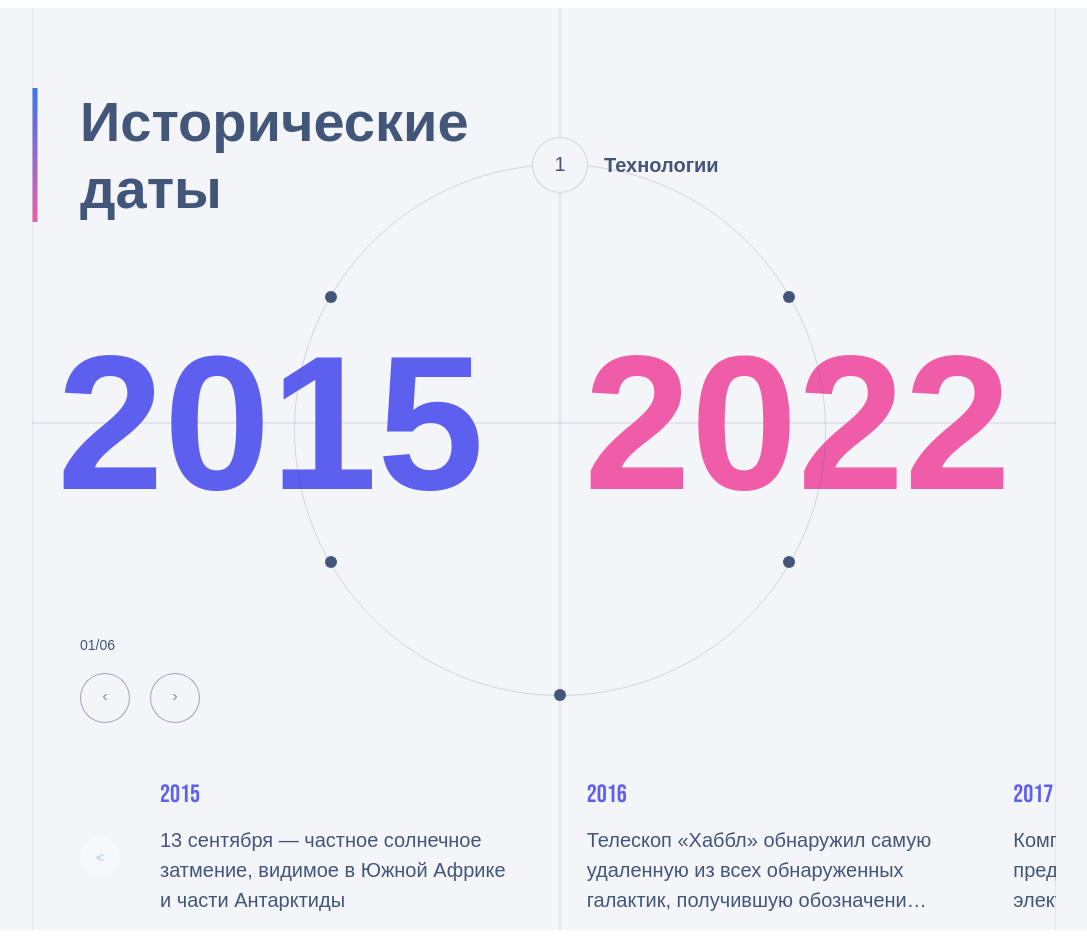
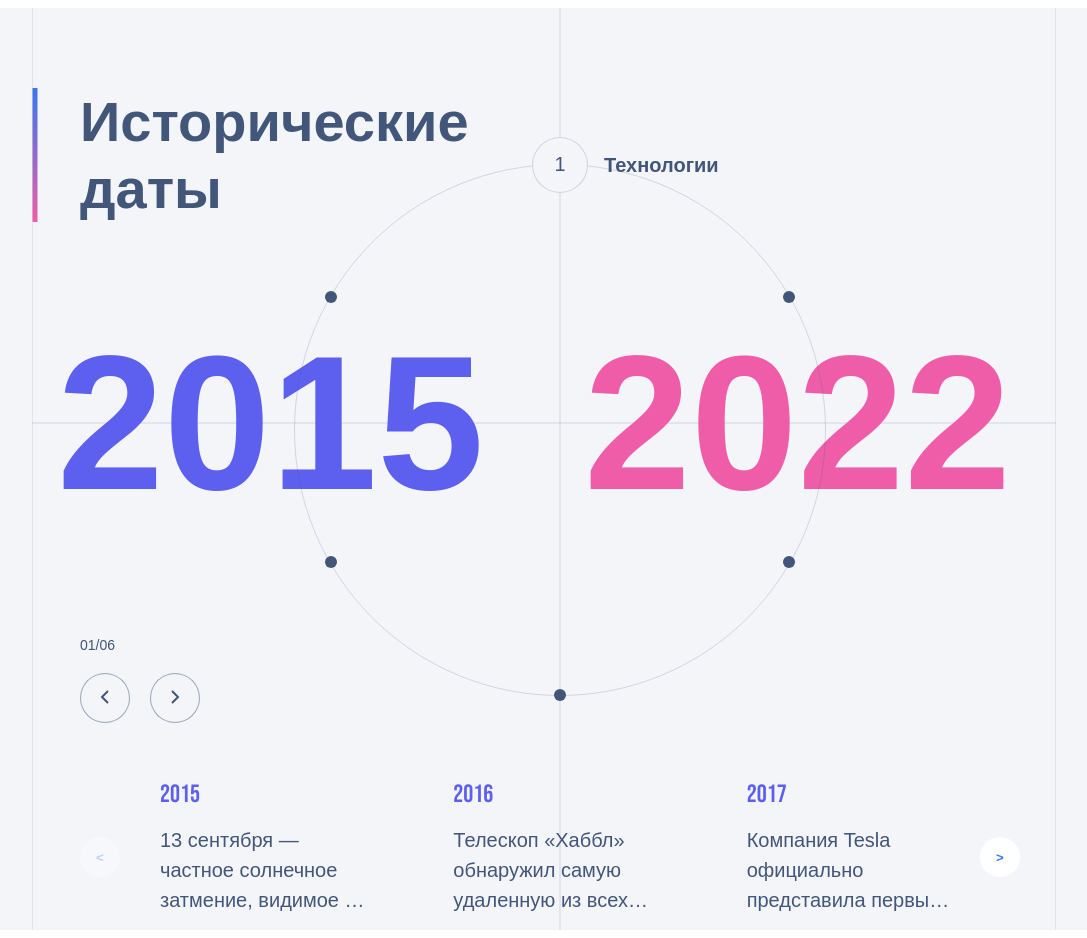
Before and after one commit to Sun-in-summer/only_for, a React app in the folder timeline-block/: page / in a window 1280 px wide. Shown: the whole page, without its empty margins (96-1183 px from the left). Built offline with nearby package versions, Linux system fonts and the light colour scheme.

Commit message:
2nd column text is added on mobile view

```diff
--- a/timeline-block/src/components/circle-time-line/circle-time-line.styles.ts
+++ b/timeline-block/src/components/circle-time-line/circle-time-line.styles.ts
@@ -6,6 +6,7 @@ export const CircleContainer = styled.div`
   height: 415px;
   @media (max-width: 430px) {
     height: 182px;
+    width: 0px;
   }
 `;
 
--- a/timeline-block/src/components/events-slider/events-slider.styles.ts
+++ b/timeline-block/src/components/events-slider/events-slider.styles.ts
@@ -1,4 +1,5 @@
 import styled from "styled-components";
+import { SwiperSlide } from "swiper/react";
 
 
 export const SliderTrack = styled.div`
@@ -8,16 +9,15 @@ export const SliderTrack = styled.div`
   padding: 56px 80px 0px 80px;
   height: 135px;
   max-width: 1200px;
-  padding-left: 80px;
-  overflow: visible;
   position: relative;
   @media (max-width: 430px) {
     padding: 0rem;
-    gap: 25px;
     margin-bottom: 58px;
     margin-top: 20px;
   }
 `;
+
+
 
 export const EventYear = styled.div`
   font-family: "Bebas Neue", sans-serif;
@@ -36,6 +36,9 @@ export const EventDescription = styled.div`
   display: -webkit-box;
   -webkit-box-orient: vertical;
   overflow: hidden;
+  word-wrap: break-word;
+  overflow-wrap: break-word;
+  word-break: normal;
   @media (max-width: 430px) {
     line-height: 1.45;
     -webkit-line-clamp: 4;
@@ -79,45 +82,18 @@ export const InnerNavButton = styled.button`
   }
 `;
 
-// export const StyledSwiper = styled.div`
-//   .swiper-pagination {
-//     display: flex;
-//     justify-content: center;
-//     gap: 10px;
-//     position: absolute;
-//     left: 0;
-//     right: 0;
-//     bottom: 24px;
-//     z-index: 10;
-//   }
-//   .swiper-pagination-bullet {
-//     width: 6px;
-//     height: 6px;
-//     background-color: #42567a;
-//     opacity: 0.3;
-//     margin: 0;
-//     border-radius: 50%;
-//     transition: opacity 0.2s;
-//   }
-//   .swiper-pagination-bullet-active {
-//     opacity: 1;
-//   }
-// `;
-
 
 export const InnerSlideContainer = styled.div`
   @media (max-width: 430px) {
     width: 166px;
-    flex-shrink: 0;
+    flex-shrink: 2;
     transition: opacity 0.3s ease;
 
-
-    .swiper-slide:not(.swiper-slide-active) & {
+    .inner-slide:not(.swiper-slide-active) & {
       opacity: 0.4;
     }
 
-
-    .swiper-slide-active & {
+    .inner-slide.swiper-slide-active & {
       opacity: 1;
     }
   }
--- a/timeline-block/src/components/events-slider/events-slider.tsx
+++ b/timeline-block/src/components/events-slider/events-slider.tsx
@@ -6,6 +6,7 @@ import {
   SliderTrack,
   InnerNavButton,
   InnerSlideContainer,
+
 } from "./events-slider.styles";
 import { Navigation } from "swiper/modules";
 import "swiper/css";
@@ -14,6 +15,7 @@ import {
   DEFAULT_BIG_SLIDES_QTY,
   DEFAULT_EVENTS_ON_SLIDE,
   EVENT_DESCRIPTION_COLUMN_GAP,
+  MIN_EVENT_DESCRIPTION_COLUMN_GAP,
   MINIMIZED_EVENTS_ON_SLIDE,
 } from "../../const";
 import { useImperativeHandle, useRef, forwardRef } from "react";
@@ -23,9 +25,10 @@ type EventsSliderProps = {
   onSlideChange?: (slideIndex: number) => void;
 };
 
-const EventsSlider : React.FC<EventsSliderProps>=({ activeEvents, onSlideChange }) => {
-
-
+const EventsSlider: React.FC<EventsSliderProps> = ({
+  activeEvents,
+  onSlideChange,
+}) => {
   return (
     <Swiper
       spaceBetween={EVENT_DESCRIPTION_COLUMN_GAP}
@@ -49,25 +52,26 @@ const EventsSlider : React.FC<EventsSliderProps>=({ activeEvents, onSlideChange
               {">"}
             </InnerNavButton>
             <Swiper
+              className="inner-swiper"
               modules={[Navigation]}
               spaceBetween={EVENT_DESCRIPTION_COLUMN_GAP}
-              slidesPerView={DEFAULT_EVENTS_ON_SLIDE}
+
               navigation={{
                 prevEl: ".inner-swiper-button-prev",
                 nextEl: ".inner-swiper-button-next",
               }}
+              nested={true}
+              allowTouchMove={true}
+              touchStartPreventDefault={false}
               breakpoints={{
                 0: {
-                  slidesPerView: "auto",
-                  spaceBetween: 25,
+                  slidesPerView: MINIMIZED_EVENTS_ON_SLIDE,
+                  spaceBetween: MIN_EVENT_DESCRIPTION_COLUMN_GAP,
+                  centeredSlides: false,
                 },
                 430: {
-                  slidesPerView: MINIMIZED_EVENTS_ON_SLIDE,
+                  slidesPerView: DEFAULT_EVENTS_ON_SLIDE,
                   spaceBetween: EVENT_DESCRIPTION_COLUMN_GAP,
-                },
-
-                1024: {
-                  slidesPerView: DEFAULT_EVENTS_ON_SLIDE,
                 },
               }}
             >
--- a/timeline-block/src/components/time-line-block/time-line-block.tsx
+++ b/timeline-block/src/components/time-line-block/time-line-block.tsx
@@ -59,13 +59,13 @@ const TimelineBlock: React.FC = () => {
             activePeriod={activePeriod}
             handlePeriodChange={handlePeriodChange}
             isAnimating={isAnimating}
-
           />
-
-          <EventsSlider
-            activeEvents={sampleData[activePeriod].events}
-            onSlideChange={setCurrentSlide}
-          />
+          <div>
+              <EventsSlider
+              activeEvents={sampleData[activePeriod].events}
+              onSlideChange={setCurrentSlide}
+            />
+          </div>
         </SliderNavigationWrapper>
         <OuterPagination
           totalPeriods={totalPeriods}
--- a/timeline-block/src/const.ts
+++ b/timeline-block/src/const.ts
@@ -4,6 +4,7 @@ export const CIRCLE_QUATER = CIRCLE_DEGREES / 4;
 export const CIRCLE_RADIUS = 265;
 
 export const EVENT_DESCRIPTION_COLUMN_GAP = 80;
+export const MIN_EVENT_DESCRIPTION_COLUMN_GAP = 25;
 export const DEFAULT_EVENTS_ON_SLIDE = 3;
-export const MINIMIZED_EVENTS_ON_SLIDE = 2;
+export const MINIMIZED_EVENTS_ON_SLIDE = 1.5;
 export const DEFAULT_BIG_SLIDES_QTY = 1;
--- a/timeline-block/src/ui/icons/next-icon/next-icon.tsx
+++ b/timeline-block/src/ui/icons/next-icon/next-icon.tsx
@@ -1,6 +1,5 @@
 export const NextIcon = () => (
-  <svg width="12" height="12" viewBox="0 0 24 24" fill="none">
+  <svg width="24" height="24" viewBox="0 0 24 24" fill="none">
     <path d="M9 18L15 12L9 6" stroke="currentColor" strokeWidth="2" />
   </svg>
-
 );
--- a/timeline-block/src/ui/icons/prev-icon/prev-icon.tsx
+++ b/timeline-block/src/ui/icons/prev-icon/prev-icon.tsx
@@ -1,6 +1,6 @@
 
 export const PrevIcon = () => (
-  <svg width="12" height="12" viewBox="0 0 24 24" fill="none">
+  <svg width="24" height="24" viewBox="0 0 24 24" fill="none">
     <path d="M15 18L9 12L15 6" stroke="currentColor" strokeWidth="2" />
   </svg>
 );
```
